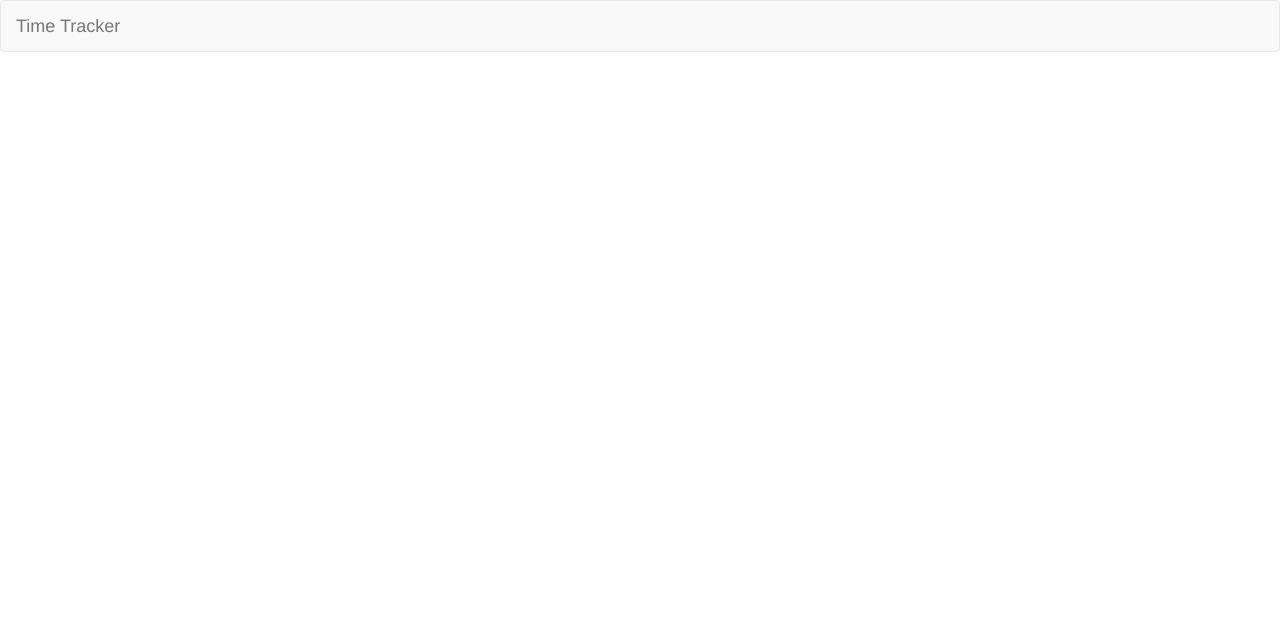
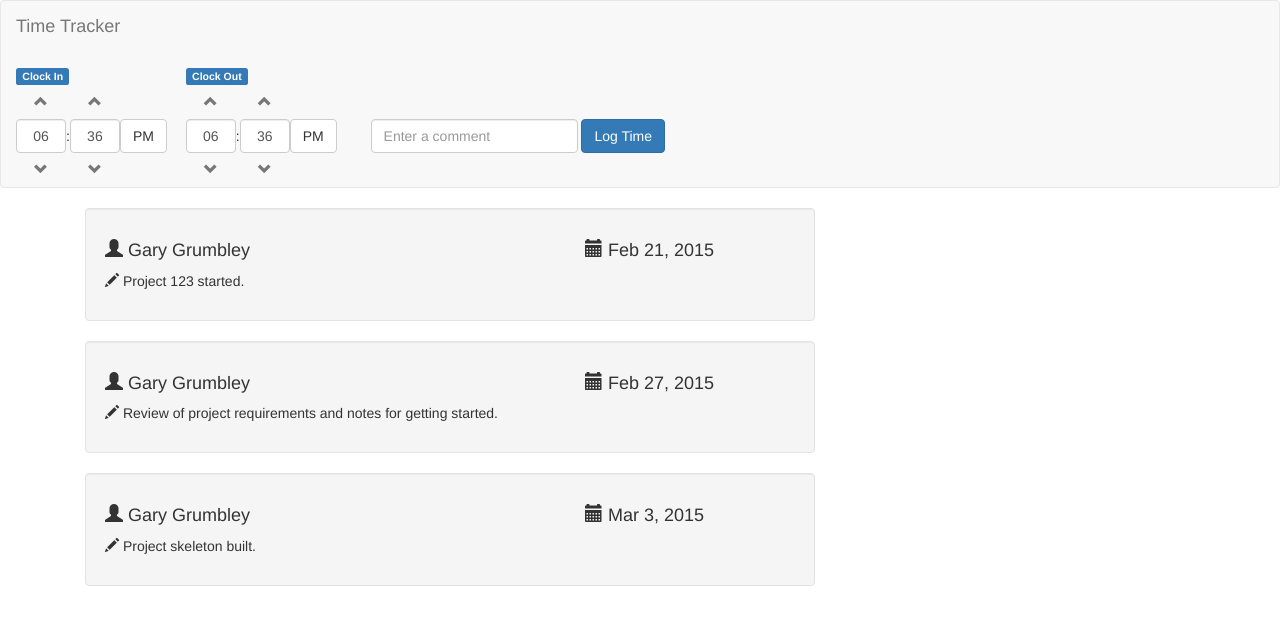
Before and after one commit to StumblinGrumblin/timeTracker, a plain HTML site: page index.html in a window 1280 px wide. Drawn offline with Linux system fonts and the light colour scheme.

Commit message:
Basic UI built

```diff
--- /dev/null
+++ b/gulpfile.js
@@ -0,0 +1,6 @@
+var gulp  = require('gulp'),
+		gutil = require('gulp-util');
+
+gulp.task('default', function() {
+  return gutil.log('Gulp is running!')
+});
--- a/index.html
+++ b/index.html
@@ -14,11 +14,48 @@
           <a class="navbar-brand" href="#">Time Tracker</a>
         </div>
       </div>
+
+      <div class="container-fluid time-entry">
+        <div class="timepicker">
+          <span class="timepicker-title label label-primary">Clock In</span>
+          <timepicker ng-model="vm.clockIn" hour-step="1" minute-step="1" show-meridian="true">
+
+          </timepicker>
+        </div>
+        <div class="timepicker">
+          <span class="timepicker-title label label-primary">Clock Out</span>
+          <timepicker ng-model="vm.clockOut" hour-step="1" minute-step="1" show-meridian="true">
+
+          </timepicker>
+        </div>
+        <div class="time-entry-comment">
+          <form class="navbar-form">
+            <input class="form-control" ng-model="vm.comment" placeholder="Enter a comment">
+
+            </input>
+            <button class="btn btn-primary" ng-click="vm.logNewTime()">Log Time</button>
+          </form>
+        </div>
+      </div>
     </nav>
 
+    <div class="container">
+      <div class="col-sm-8">
+        <div class="well timeentry" ng-repeat="time in vm.timeentries">
+          <div class="row">
+            <div class="col-sm-8">
+              <h4><i class="glyphicon glyphicon-user"></i>
+              {{time.user_firstname}} {{time.user_lastname}}</h4>
+              <p><i class="glyphicon glyphicon-pencil"></i> {{time.comment}}</p>
 
-    <div class="container">
-
+            </div>
+            <div class="col-sm-4 time-numbers">
+              <h4><i class="glyphicon glyphicon-calendar"></i>
+              {{time.end_time | date:'mediumDate'}}</h4>
+            </div>
+          </div>
+        </div>
+      </div>
     </div>
 
     <!-- Application Dependencies -->
--- a/javascripts/controllers/TimeEntry.js
+++ b/javascripts/controllers/TimeEntry.js
@@ -12,5 +12,12 @@
 
       vm.timeentries = [];
 
+      time.getTime().then(function (results) {
+        vm.timeentries = results;
+        console.log(vm.timeentries);
+      }, function (error) {
+        console.log(error);
+      });
+
     }
 })();
--- a/javascripts/services/time.js
+++ b/javascripts/services/time.js
@@ -10,7 +10,17 @@
 
       var Time = $resource('data/time.json');
 
-      return {};
+      function getTime() {
+        return Time.query().$promise.then(function (results) {
+          return results;
+        }, function (error) {
+          console.log(error);
+        });
+      }
+
+      return {
+        getTime: getTime,
+      }
 
     }
 })();
```
Also changed, not shown: favicon.ico (added).
